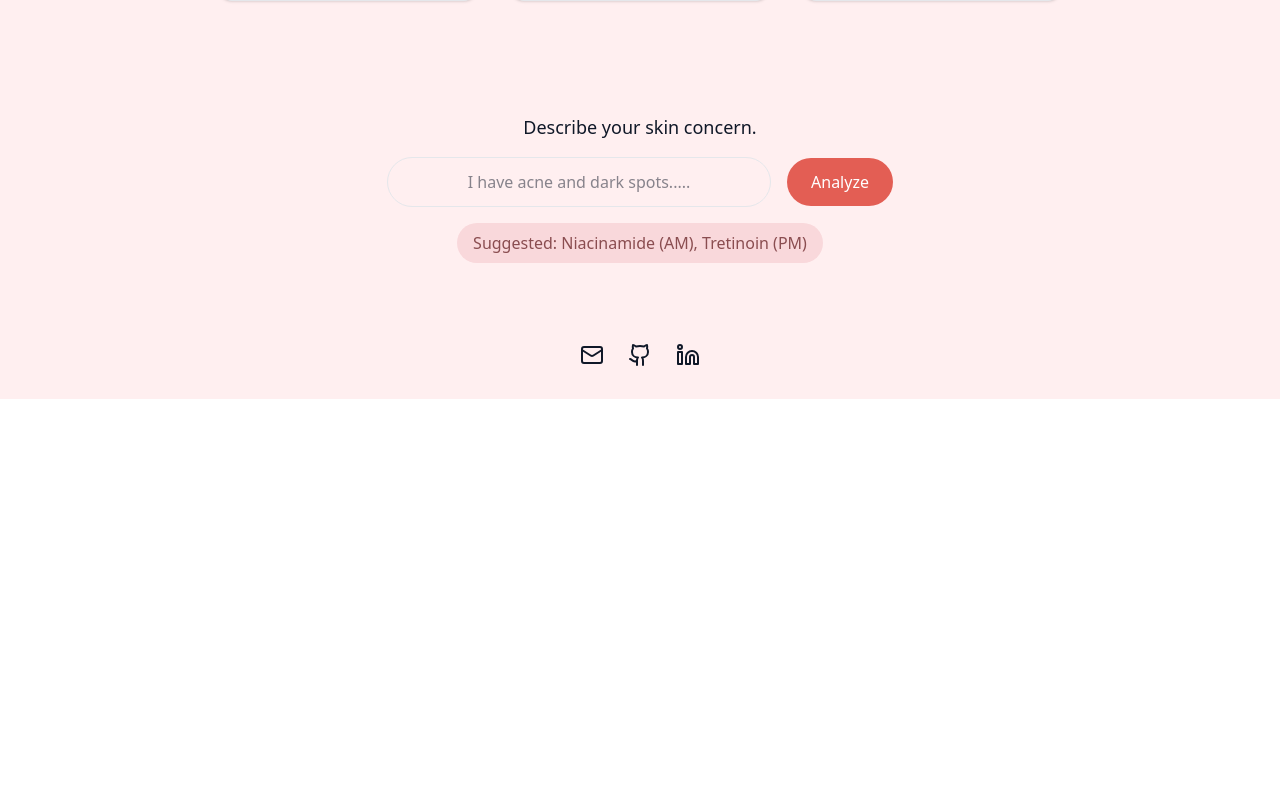
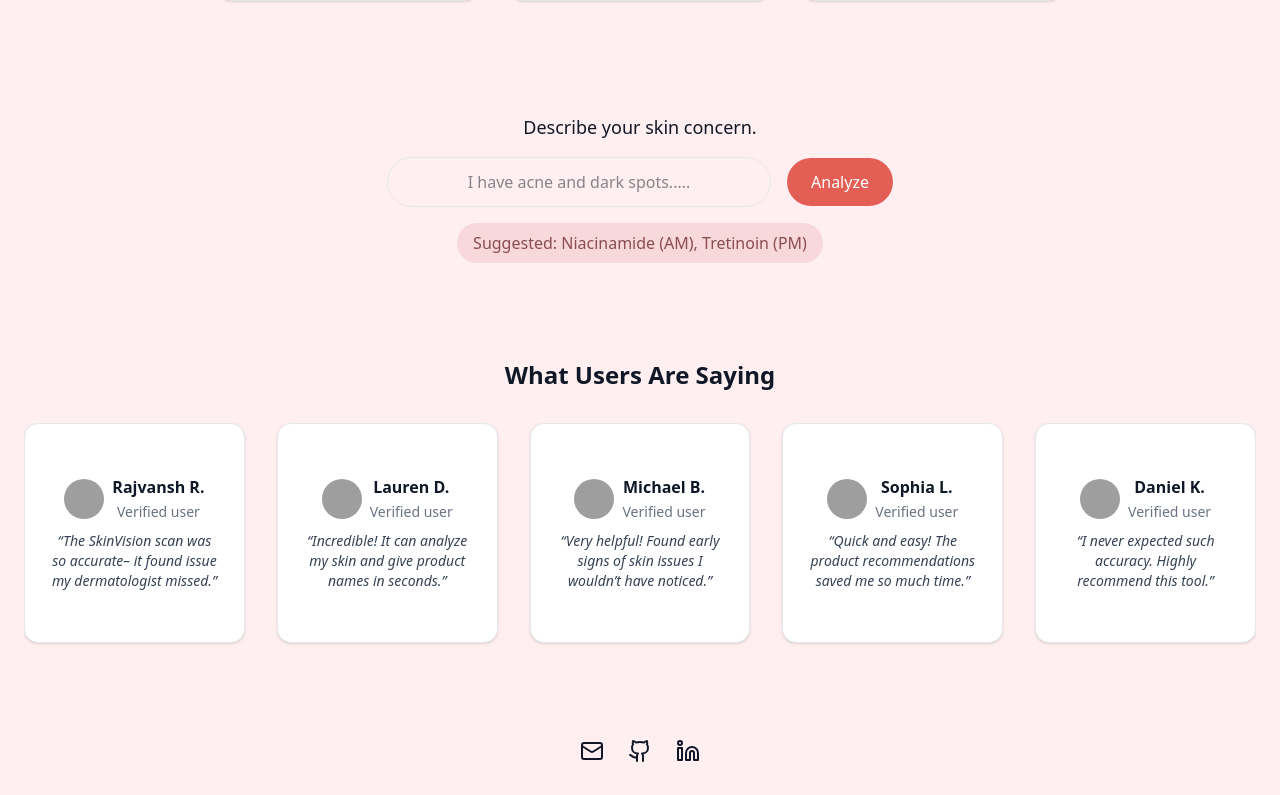
Before and after one commit to rajvanshrai/skinvision-landing, a Next.js app: page / in a window 1280 px wide. Shown: the part 818-1613 px from the top of the page. Before the commit the page ends 1217 px from the top, so only its background shows below. Built offline with nearby package versions, Linux system fonts and the light colour scheme; grey boxes are pictures that could not be loaded.

Commit message:
Fix: added

```diff
--- a/src/app/page.tsx
+++ b/src/app/page.tsx
@@ -143,6 +143,54 @@ export default function SkinVision() {
           Suggested: Niacinamide (AM), Tretinoin (PM)
         </div>
       </motion.section>
+{/* Testimonials */}
+<section className="px-6 py-12 text-center space-y-8">
+  <h2 className="text-2xl font-semibold">What Users Are Saying</h2>
+  <div className="flex gap-8 items-center justify-start overflow-x-auto pb-4">
+    {[1, 2, 3, 4, 5].map((id, i) => (
+      <motion.div
+        key={id}
+        initial="hidden"
+        whileInView="visible"
+        viewport={{ once: true }}
+        variants={{
+          hidden: fadeUpVariants.hidden,
+          visible: {
+            ...fadeUpVariants.visible!,
+            transition: {
+              ...(fadeUpVariants.visible!.transition as any),
+              delay: i * 0.2,
+            },
+          },
+        }}
+        className="aspect-square w-full md:w-1/3 max-w-[260px] min-w-[220px] border rounded-xl bg-white shadow p-6 flex flex-col items-center justify-center"
+      >
+        <div className="flex items-center gap-2 mb-2">
+          <img
+            src={`/user${id}.jpg`}
+            alt={`User ${id}`}
+            className="w-10 h-10 rounded-full"
+          />
+          <div>
+            <p className="font-semibold">
+              {["Rajvansh R.", "Lauren D.", "Michael B.", "Sophia L.", "Daniel K."][i]}
+            </p>
+            <span className="text-sm text-gray-500">Verified user</span>
+          </div>
+        </div>
+        <p className="text-sm text-gray-700 italic">
+          {[
+            "“The SkinVision scan was so accurate– it found issue my dermatologist missed.”",
+            "“Incredible! It can analyze my skin and give product names in seconds.”",
+            "“Very helpful! Found early signs of skin issues I wouldn’t have noticed.”",
+            "“Quick and easy! The product recommendations saved me so much time.”",
+            "“I never expected such accuracy. Highly recommend this tool.”",
+          ][i]}
+        </p>
+      </motion.div>
+    ))}
+  </div>
+</section>
 
       {/* Footer */}
       <footer className="flex items-center justify-center gap-6 py-8">
```
